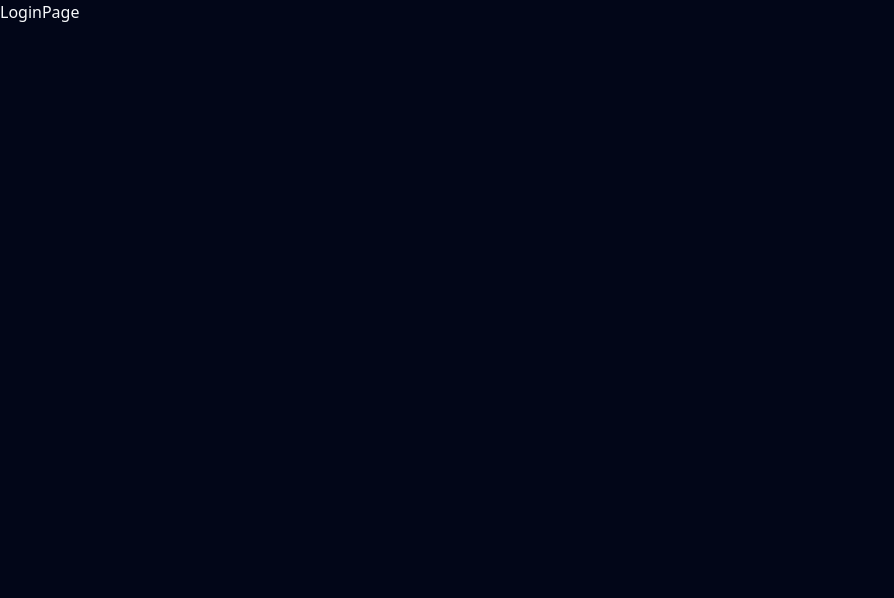
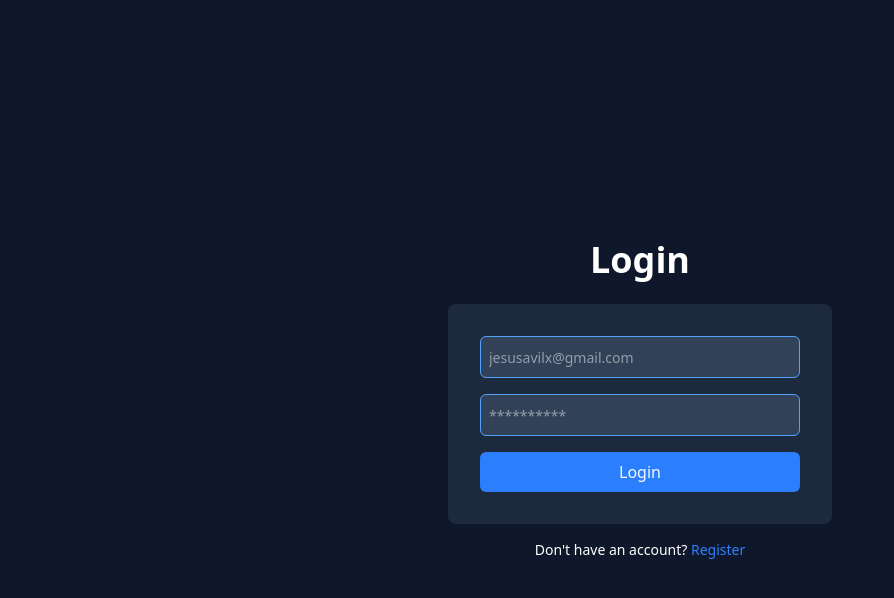
Before and after one commit to avilamrales/mern-crud-auth, a React (Vite) app in the folder frontend/: page /login in a window 1280 px wide. Shown: the top 598 px of the page, without its empty margins (0-894 px from the left). Built offline with nearby package versions, Linux system fonts and the light colour scheme.

Commit message:
feat(auth): integrate login form into the application
Implemented a login form with input handling and submission logic
as part of the authentication flow.

```diff
--- a/frontend/src/api/auth.js
+++ b/frontend/src/api/auth.js
@@ -4,3 +4,6 @@ const API = "http://localhost:4000/api";
 
 export const registerRequest = async (user) =>
   await axios.post(`${API}/register`, user);
+
+export const loginRequest = async (user) =>
+  await axios.post(`${API}/login`, user);
--- a/frontend/src/context/AuthContextComponent.jsx
+++ b/frontend/src/context/AuthContextComponent.jsx
@@ -1,6 +1,6 @@
-import { useState } from "react";
+import { useEffect, useState } from "react";
 
-import { registerRequest } from "../api/auth";
+import { registerRequest, loginRequest } from "../api/auth";
 import { AuthContext } from "./AuthContext";
 
 export const AuthProvider = ({ children }) => {
@@ -20,8 +20,32 @@ export const AuthProvider = ({ children }) => {
     }
   };
 
+  const login = async (values) => {
+    try {
+      const res = await loginRequest(values);
+      console.log(res.data);
+      setUser(res.data);
+      setIsAuthenticated(true);
+    } catch (error) {
+      console.log(error.response);
+      setErrors(error.response.data);
+    }
+  };
+
+  useEffect(() => {
+    if (errors.length > 0) {
+      const timer = setTimeout(() => {
+        setErrors([]);
+      }, 5000);
+
+      return () => clearTimeout(timer);
+    }
+  }, [errors]);
+
   return (
-    <AuthContext.Provider value={{ user, signup, isAuthenticated, errors }}>
+    <AuthContext.Provider
+      value={{ user, signup, login, isAuthenticated, errors }}
+    >
       {children}
     </AuthContext.Provider>
   );
--- a/frontend/src/pages/LoginPage.jsx
+++ b/frontend/src/pages/LoginPage.jsx
@@ -1,6 +1,75 @@
+import { useEffect } from "react";
+import { useForm } from "react-hook-form";
+import { Link, useNavigate } from "react-router";
 
-export default function LoginPage() {
+import { useAuth } from "../context/AuthContext";
+
+export default function RegisterPage() {
+  const {
+    register,
+    handleSubmit,
+    formState: { errors },
+  } = useForm();
+  const { login, isAuthenticated, errors: registerErrors } = useAuth();
+  const navigate = useNavigate();
+
+  useEffect(() => {
+    if (isAuthenticated) navigate("/tasks");
+  }, [isAuthenticated, navigate]);
+
+  const onSubmit = async (values) => {
+    await login(values);
+  };
+
   return (
-    <div>LoginPage</div>
-  )
+    <div className="flex flex-col items-center justify-center h-screen bg-slate-900">
+      <h1 className="text-4xl font-bold text-white">Login</h1>
+
+      {registerErrors.length > 0 && (
+        <div className="text-sm text-red-500 bg-red-100 p-4 rounded-lg mt-6">
+          {registerErrors.map((error, index) => (
+            <p key={index}>{error}</p>
+          ))}
+        </div>
+      )}
+
+      <form
+        onSubmit={handleSubmit(onSubmit)}
+        className="flex flex-col gap-4 w-1/3 mx-auto mt-6 max-w-96 bg-slate-800 p-8 rounded-lg"
+      >
+        <input
+          type="email"
+          name="email"
+          placeholder="jesusavilx@gmail.com"
+          {...register("email", { required: true })}
+          className="p-2 bg-slate-700 rounded-md border-blue-400 border-1 focus:ring-1 focus:outline-none focus:ring-blue-600 placeholder:text-sm text-base"
+        />
+        {errors.email && (
+          <p className="text-red-500 text-sm">Email is required</p>
+        )}
+        <input
+          type="password"
+          name="password"
+          placeholder="**********"
+          {...register("password", { required: true })}
+          className="p-2 bg-slate-700 rounded-md border-blue-400 border-1 focus:ring-1 focus:outline-none focus:ring-blue-600 placeholder:text-sm text-base"
+        />
+        {errors.password && (
+          <p className="text-red-500 text-sm">Password is required</p>
+        )}
+        <button
+          type="submit"
+          className="hover:cursor-pointer bg-blue-500 p-2 rounded-md w-full hover:bg-blue-600 transition duration-200 ease-in-out"
+        >
+          Login
+        </button>
+      </form>
+      <p className="text-sm text-white mt-4">
+        Don't have an account?{" "}
+        <Link to="/register" className="text-blue-500 hover:underline">
+          Register
+        </Link>
+      </p>
+    </div>
+  );
 }
--- a/frontend/src/pages/RegisterPage.jsx
+++ b/frontend/src/pages/RegisterPage.jsx
@@ -1,6 +1,6 @@
 import { useEffect } from "react";
 import { useForm } from "react-hook-form";
-import { useNavigate } from "react-router";
+import { Link, useNavigate } from "react-router";
 
 import { useAuth } from "../context/AuthContext";
 
@@ -26,7 +26,7 @@ export default function RegisterPage() {
       <h1 className="text-4xl font-bold text-white">Register</h1>
 
       {registerErrors.length > 0 && (
-        <div className="text-sm text-red-500 bg-red-100 p-6 rounded-lg mt-6">
+        <div className="text-sm text-red-500 bg-red-100 p-4 rounded-lg mt-6">
           {registerErrors.map((error, index) => (
             <p key={index}>{error}</p>
           ))}
@@ -74,6 +74,12 @@ export default function RegisterPage() {
           Register
         </button>
       </form>
+      <p className="text-sm text-white mt-4">
+        Already have an account?{" "}
+        <Link to="/login" className="text-blue-500 hover:underline">
+          Login
+        </Link>
+      </p>
     </div>
   );
 }
```
Also changed, not shown: 1 other file (tests, documents, lock files or other folders).
